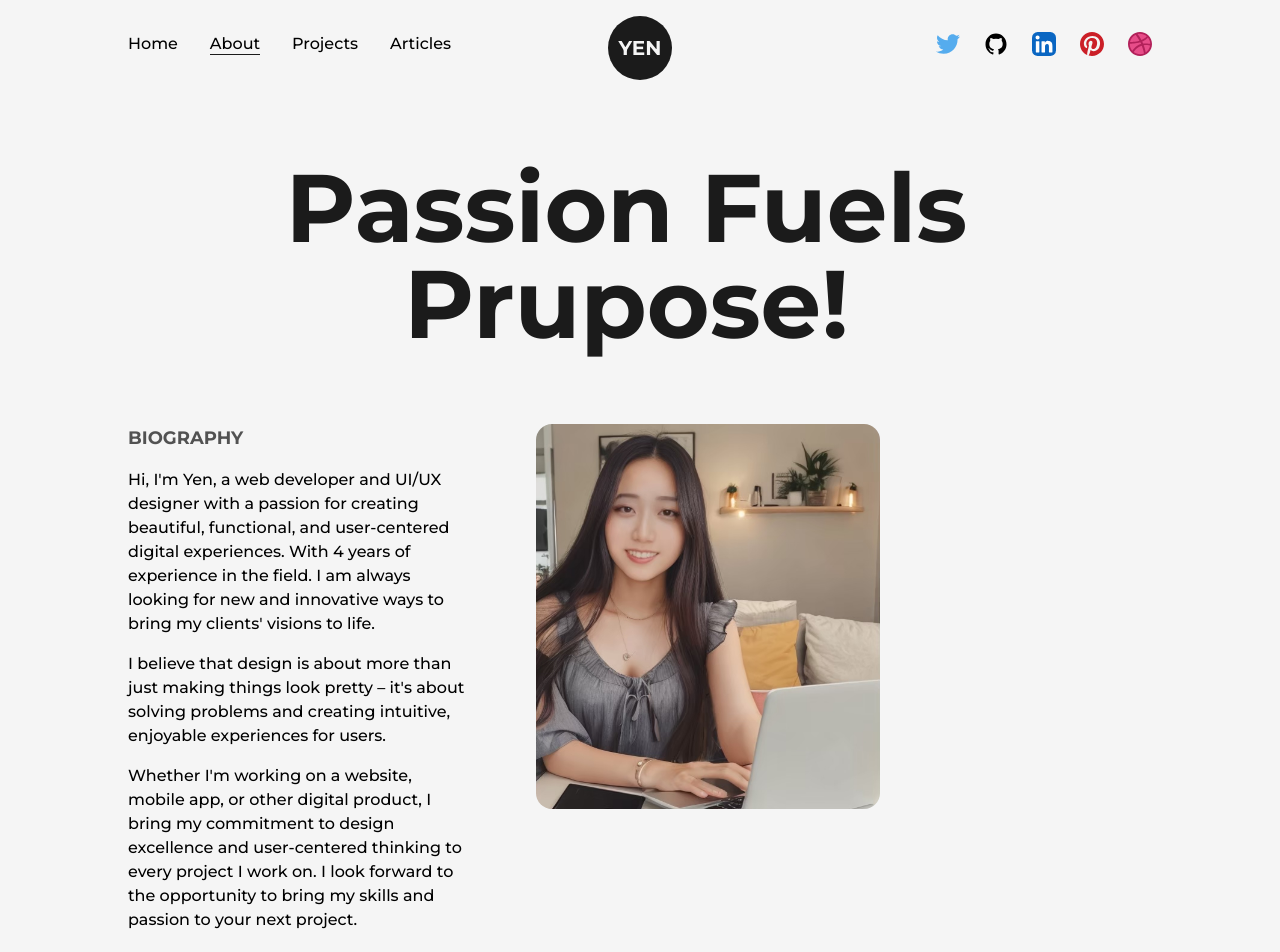
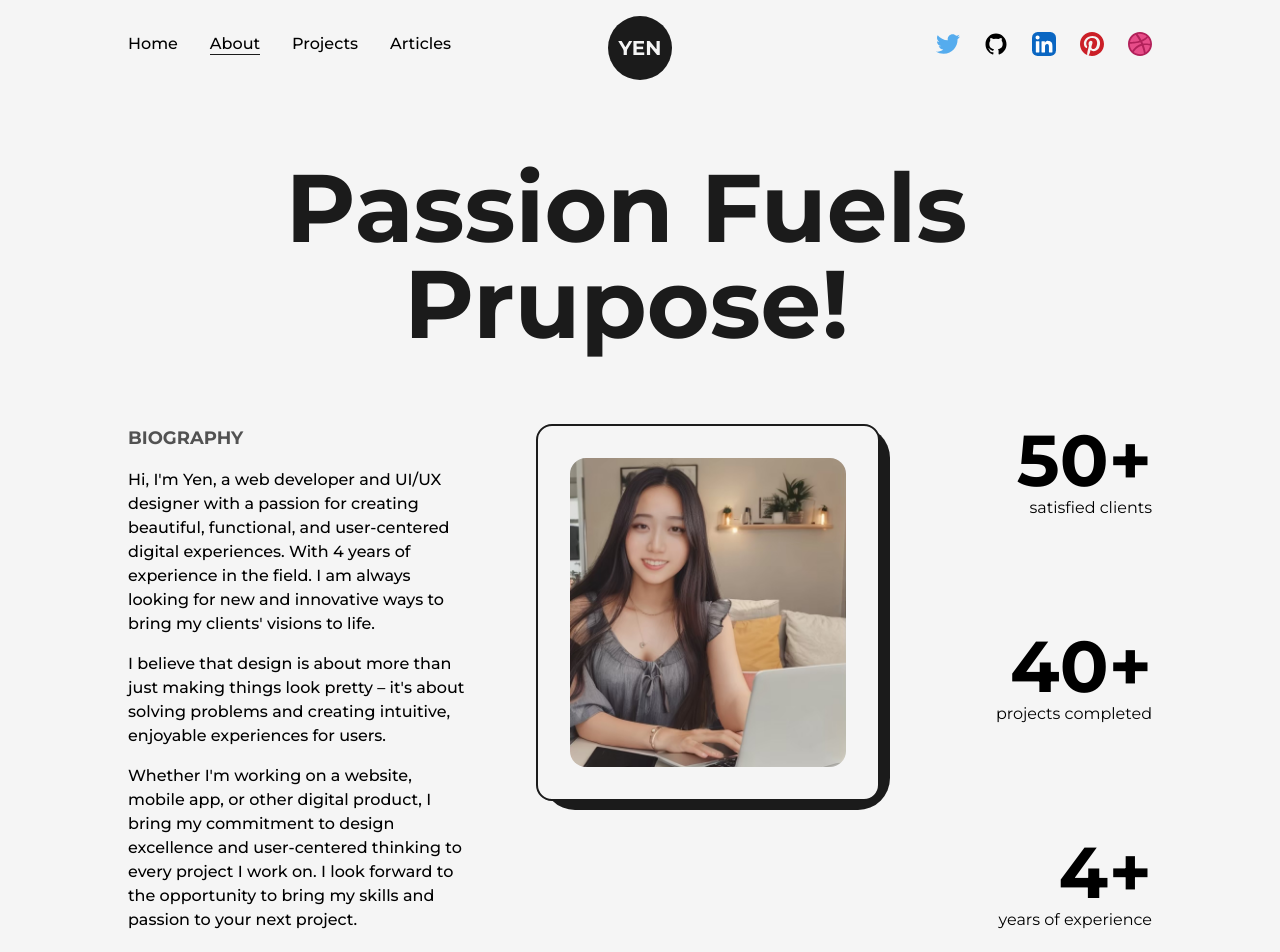
Before and after one commit to Monles/Next.js-Developer-Portfolio, a Next.js app: page /about in a window 1280 px wide. Shown: the top 952 px of the page. Built offline with nearby package versions, Linux system fonts and the light colour scheme.

Commit message:
animate+about

```diff
--- a/src/components/AnimatedText.js
+++ b/src/components/AnimatedText.js
@@ -4,11 +4,13 @@ import { motion } from 'framer-motion'
 const quote = {
   initial: {
     opacity: 0,
+    y: 30,
   },
   animate: {
     opacity: 1,
+    y: 0,
     transition: {
-      delay: 0.5,
+      delay: 0.35,
     },
   },
 }
--- a/src/pages/about.js
+++ b/src/pages/about.js
@@ -40,12 +40,27 @@ const about = () => {
                 your next project.
               </p>
             </div>
-            <div className='col-span-3 relative'>
+            <div className='col-span-3 relative h-max rounded-2xl border-2 border-solid border-dark bg-light p-8'>
+              <div className='absolute top-0 -right-3 -z-10 w-[102%] h-[103%] rounded-[2rem] bg-dark' />
               <Image
                 src={profilePic}
                 alt='Yen'
                 className='w-full h-auto rounded-2xl'
               />
+            </div>
+            <div className='col-span-2 flex flex-col items-end justify-between'>
+              <div className='flex flex-col items-end justify-center'>
+                <span className='inline-block text-7xl font-bold'>50+</span>
+                <h2>satisfied clients</h2>
+              </div>
+              <div className='flex flex-col items-end justify-center'>
+                <span className='inline-block text-7xl font-bold'>40+</span>
+                <h2>projects completed</h2>
+              </div>
+              <div className='flex flex-col items-end justify-center'>
+                <span className='inline-block text-7xl font-bold'>4+</span>
+                <h2>years of experience</h2>
+              </div>
             </div>
           </div>
         </Layout>
```
